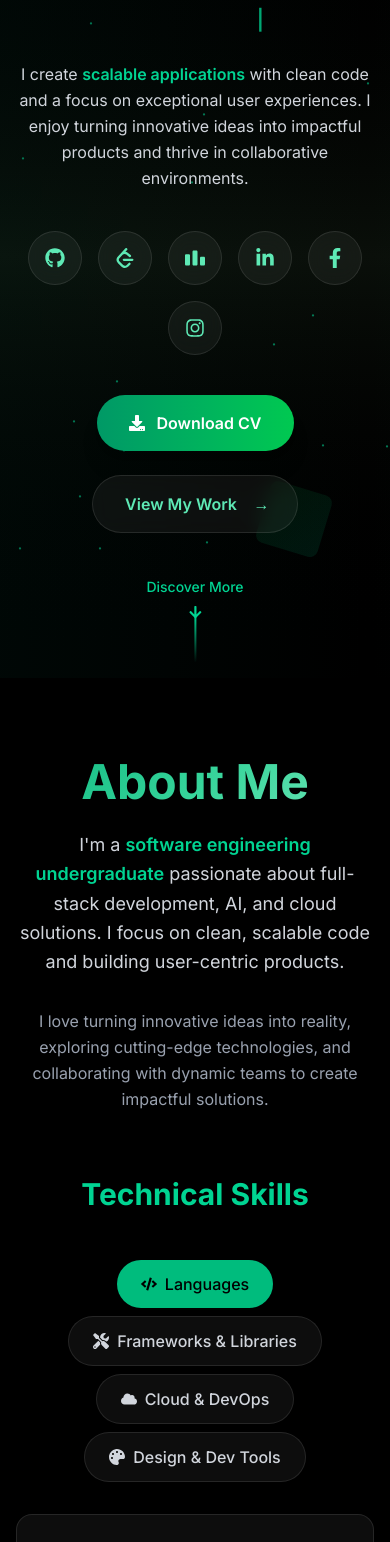
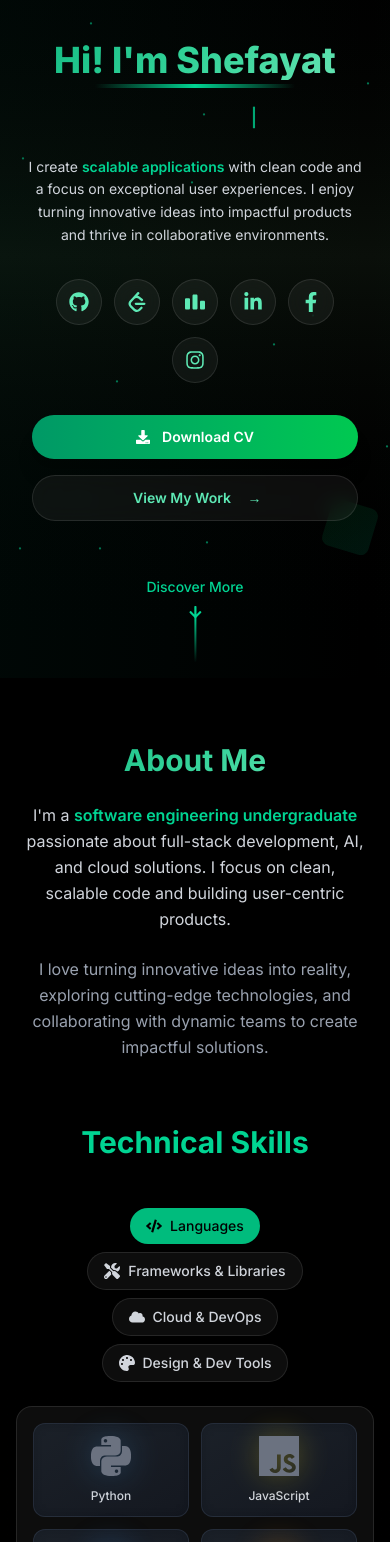
Before and after one commit to Shefwef/Portfolio, a React (Vite) app in the folder portfolio/: page / in a window 390 px wide. Shown: the part 166-1708 px from the top of the page. Built offline with nearby package versions, Linux system fonts and the light colour scheme.

Commit message:
changed the home ui and made the rest of the section responsive

```diff
--- a/portfolio/src/components/sections/About.jsx
+++ b/portfolio/src/components/sections/About.jsx
@@ -218,25 +218,25 @@ export const About = () => {
   return (
     <section
       id="about"
-      className="min-h-screen py-20 bg-gradient-to-b from-black via-gray-900/20 to-black relative overflow-hidden"
+      className="min-h-screen py-16 sm:py-20 bg-gradient-to-b from-black via-gray-900/20 to-black relative overflow-hidden"
     >
       {/* Background decoration */}
       <div className="absolute inset-0 bg-[radial-gradient(ellipse_at_center,_var(--tw-gradient-stops))] from-emerald-900/5 via-transparent to-transparent"></div>
 
       <RevealOnScroll>
-        <div className="max-w-7xl mx-auto px-4 w-full relative z-10">
+        <div className="max-w-7xl mx-auto px-4 sm:px-6 lg:px-8 w-full relative z-10">
           <motion.div
             className="text-center mb-16"
             initial={{ opacity: 0, y: 30 }}
             whileInView={{ opacity: 1, y: 0 }}
             transition={{ duration: 0.6 }}
           >
-            <h2 className="text-5xl md:text-6xl font-bold mb-6 text-gradient">
+            <h2 className="text-3xl sm:text-4xl md:text-5xl lg:text-6xl font-bold mb-6 text-gradient">
               About Me
             </h2>
             <div className="max-w-4xl mx-auto">
               <motion.p
-                className="text-lg md:text-xl text-gray-300 mb-8 leading-relaxed"
+                className="text-base sm:text-lg md:text-xl text-gray-300 mb-6 sm:mb-8 leading-relaxed px-2"
                 initial={{ opacity: 0, y: 20 }}
                 whileInView={{ opacity: 1, y: 0 }}
                 transition={{ duration: 0.6, delay: 0.2 }}
@@ -277,14 +277,14 @@ export const About = () => {
             </motion.h3>
 
             {/* Skill Category Tabs */}
-            <div className="flex flex-wrap justify-center mb-8 gap-2">
+            <div className="flex flex-wrap justify-center mb-6 sm:mb-8 gap-2 px-2">
               {skills.map((skill, index) => {
                 const IconComponent = skill.icon;
                 return (
                   <motion.button
                     key={skill.title}
                     onClick={() => setActiveSkill(index)}
-                    className={`flex items-center gap-2 px-6 py-3 rounded-full font-medium transition-all duration-300 ${
+                    className={`flex items-center gap-2 px-4 sm:px-6 py-2 sm:py-3 rounded-full font-medium transition-all duration-300 text-sm sm:text-base ${
                       activeSkill === index
                         ? "bg-emerald-500 text-black shadow-lg"
                         : "glass-effect text-gray-300 hover:text-emerald-400 hover:bg-emerald-500/10"
@@ -310,9 +310,9 @@ export const About = () => {
                 animate={{ opacity: 1, y: 0 }}
                 exit={{ opacity: 0, y: -20 }}
                 transition={{ duration: 0.5 }}
-                className="glass-effect rounded-2xl p-8 max-w-5xl mx-auto"
+                className="glass-effect rounded-2xl p-4 sm:p-6 lg:p-8 max-w-5xl mx-auto"
               >
-                <div className="grid grid-cols-2 md:grid-cols-3 lg:grid-cols-4 gap-6">
+                <div className="grid grid-cols-2 sm:grid-cols-3 md:grid-cols-4 lg:grid-cols-4 gap-3 sm:gap-4 lg:gap-6">
                   {skills[activeSkill].items.map((item, index) => {
                     const IconComponent = item.icon;
                     return (
@@ -335,7 +335,7 @@ export const About = () => {
                         onMouseEnter={() => setHoveredItem(item.name)}
                         onMouseLeave={() => setHoveredItem(null)}
                       >
-                        <div className="relative p-6 rounded-xl bg-gradient-to-br from-gray-800/50 to-gray-900/50 border border-gray-700/50 hover:border-emerald-500/50 transition-all duration-300 backdrop-blur-sm">
+                        <div className="relative p-3 sm:p-4 lg:p-6 rounded-xl bg-gradient-to-br from-gray-800/50 to-gray-900/50 border border-gray-700/50 hover:border-emerald-500/50 transition-all duration-300 backdrop-blur-sm">
                           {/* Glow effect */}
                           <div
                             className="absolute inset-0 rounded-xl bg-gradient-to-br opacity-0 group-hover:opacity-20 transition-opacity duration-300"
@@ -356,8 +356,8 @@ export const About = () => {
                                 style={{ backgroundColor: item.color }}
                               ></div>
                               <IconComponent
-                                size={48}
-                                className="relative z-10 transition-all duration-300"
+                                size={40}
+                                className="relative z-10 transition-all duration-300 text-2xl sm:text-3xl"
                                 style={{
                                   color:
                                     hoveredItem === item.name
@@ -369,7 +369,7 @@ export const About = () => {
 
                             {/* Name */}
                             <motion.span
-                              className="text-sm font-medium text-gray-300 group-hover:text-white transition-colors duration-300 text-center"
+                              className="text-xs sm:text-sm font-medium text-gray-300 group-hover:text-white transition-colors duration-300 text-center"
                               whileHover={{ scale: 1.05 }}
                             >
                               {item.name}
@@ -424,7 +424,7 @@ export const About = () => {
                   whileHover={{ y: -5, scale: 1.02 }}
                 >
                   {/* Certificate Image */}
-                  <div className="relative h-48 overflow-hidden">
+                  <div className="relative h-40 sm:h-48 overflow-hidden">
                     <motion.img
                       src={cert.image}
                       alt={cert.title}
@@ -439,11 +439,11 @@ export const About = () => {
                   </div>
 
                   {/* Certificate Content */}
-                  <div className="p-6">
-                    <h4 className="text-xl font-bold text-white mb-2 group-hover:text-emerald-400 transition-colors">
+                  <div className="p-4 sm:p-6">
+                    <h4 className="text-lg sm:text-xl font-bold text-white mb-2 group-hover:text-emerald-400 transition-colors">
                       {cert.title}
                     </h4>
-                    <p className="text-gray-400 mb-4">{cert.issuer}</p>
+                    <p className="text-sm sm:text-base text-gray-400 mb-4">{cert.issuer}</p>
 
                     {/* Skills Tags */}
                     <div className="flex flex-wrap gap-2">
@@ -491,7 +491,7 @@ export const About = () => {
                       className={`absolute inset-0 bg-gradient-to-br ${achievement.color} opacity-5 group-hover:opacity-10 transition-opacity duration-300`}
                     ></div>
 
-                    <div className="relative p-6">
+                    <div className="relative p-4 sm:p-6">
                       <div className="flex items-start gap-4">
                         <motion.div
                           className={`p-3 rounded-full bg-gradient-to-r ${achievement.color} flex-shrink-0`}
@@ -503,14 +503,14 @@ export const About = () => {
 
                         <div className="flex-1">
                           <div className="flex items-center justify-between mb-2">
-                            <h4 className="text-xl font-bold text-white group-hover:text-emerald-400 transition-colors">
+                            <h4 className="text-lg sm:text-xl font-bold text-white group-hover:text-emerald-400 transition-colors">
                               {achievement.title}
                             </h4>
                             <span className="text-emerald-400 font-semibold text-sm">
                               {achievement.year}
                             </span>
                           </div>
-                          <p className="text-gray-300 leading-relaxed">
+                          <p className="text-sm sm:text-base text-gray-300 leading-relaxed">
                             {achievement.description}
                           </p>
                         </div>
@@ -523,7 +523,7 @@ export const About = () => {
           </div>
 
           {/* Education & Work */}
-          <div className="grid grid-cols-1 lg:grid-cols-2 gap-8">
+          <div className="grid grid-cols-1 lg:grid-cols-2 gap-6 sm:gap-8">
             {[
               {
                 title: "Education",
@@ -564,7 +564,7 @@ export const About = () => {
                     className={`absolute inset-0 bg-gradient-to-br ${card.color} opacity-5 group-hover:opacity-10 transition-opacity duration-300`}
                   ></div>
 
-                  <div className="relative p-8">
+                  <div className="relative p-4 sm:p-6 lg:p-8">
                     <div className="flex items-center gap-4 mb-6">
                       <motion.div
                         className={`p-3 rounded-full bg-gradient-to-r ${card.color}`}
@@ -574,7 +574,7 @@ export const About = () => {
                         <IconComponent className="text-black" size={24} />
                       </motion.div>
                       <div>
-                        <h3 className="text-2xl font-bold text-emerald-400 mb-1">
+                        <h3 className="text-xl sm:text-2xl font-bold text-emerald-400 mb-1">
                           {card.title}
                         </h3>
                         <div className="h-1 w-16 bg-gradient-to-r from-emerald-400 to-transparent rounded-full"></div>
@@ -582,7 +582,7 @@ export const About = () => {
                     </div>
 
                     <div className="mb-4">
-                      <h4 className="font-bold text-white text-lg mb-2">
+                      <h4 className="font-bold text-white text-base sm:text-lg mb-2">
                         {card.heading}
                       </h4>
                       <div className="flex items-center justify-between text-gray-400 text-sm mb-1">
@@ -597,7 +597,7 @@ export const About = () => {
                       {card.list.map((item, idx) => (
                         <motion.li
                           key={idx}
-                          className="flex items-start gap-3 text-gray-200"
+                          className="flex items-start gap-3 text-sm sm:text-base text-gray-200"
                           initial={{ opacity: 0, x: -10 }}
                           whileInView={{ opacity: 1, x: 0 }}
                           transition={{
--- a/portfolio/src/components/sections/Contact.jsx
+++ b/portfolio/src/components/sections/Contact.jsx
@@ -43,20 +43,20 @@ export const Contact = () => {
   };
 
   return (
-    <section id="contact" className="py-20 bg-transparent">
+    <section id="contact" className="py-16 sm:py-20 bg-transparent">
       <RevealOnScroll>
-        <div className="max-w-4xl mx-auto px-6">
-          <h2 className="text-4xl font-extrabold mb-10 bg-green-400 bg-clip-text text-transparent text-center">
+        <div className="max-w-4xl mx-auto px-4 sm:px-6 lg:px-8">
+          <h2 className="text-3xl sm:text-4xl md:text-5xl font-extrabold mb-8 sm:mb-10 bg-green-400 bg-clip-text text-transparent text-center">
             Get In Touch
           </h2>
-          <p className="text-gray-300 mb-12 text-center leading-relaxed max-w-2xl mx-auto">
+          <p className="text-gray-300 mb-8 sm:mb-12 text-center leading-relaxed max-w-2xl mx-auto text-sm sm:text-base px-2">
             Have a question, idea, or opportunity? Let’s talk! Fill out the form
             below, and I’ll get back to you as soon as possible.
           </p>
 
           <form
             onSubmit={handleSubmit}
-            className="bg-[#0d0d0d] border border-[#1a1a1a] rounded-2xl shadow-lg p-8 space-y-6"
+            className="bg-[#0d0d0d] border border-[#1a1a1a] rounded-2xl shadow-lg p-4 sm:p-6 lg:p-8 space-y-4 sm:space-y-6"
           >
             <input
               type="text"
@@ -65,7 +65,7 @@ export const Contact = () => {
               value={formData.name}
               onChange={handleChange}
               required
-              className="w-full px-4 py-3 bg-transparent border border-emerald-800/40 rounded-lg text-gray-200 placeholder-gray-500 focus:border-green-400 focus:outline-none transition-colors"
+              className="w-full px-3 sm:px-4 py-2 sm:py-3 bg-transparent border border-emerald-800/40 rounded-lg text-gray-200 placeholder-gray-500 focus:border-green-400 focus:outline-none transition-colors text-sm sm:text-base"
             />
             <input
               type="email"
@@ -74,7 +74,7 @@ export const Contact = () => {
               value={formData.email}
               onChange={handleChange}
               required
-              className="w-full px-4 py-3 bg-transparent border border-emerald-800/40 rounded-lg text-gray-200 placeholder-gray-500 focus:border-green-400 focus:outline-none transition-colors"
+              className="w-full px-3 sm:px-4 py-2 sm:py-3 bg-transparent border border-emerald-800/40 rounded-lg text-gray-200 placeholder-gray-500 focus:border-green-400 focus:outline-none transition-colors text-sm sm:text-base"
             />
             <textarea
               name="message"
@@ -83,12 +83,12 @@ export const Contact = () => {
               value={formData.message}
               onChange={handleChange}
               required
-              className="w-full px-4 py-3 bg-transparent border border-emerald-800/40 rounded-lg text-gray-200 placeholder-gray-500 focus:border-green-400 focus:outline-none transition-colors resize-none"
+              className="w-full px-3 sm:px-4 py-2 sm:py-3 bg-transparent border border-emerald-800/40 rounded-lg text-gray-200 placeholder-gray-500 focus:border-green-400 focus:outline-none transition-colors resize-none text-sm sm:text-base"
             ></textarea>
             <button
               type="submit"
               disabled={isSending}
-              className="w-full bg-green-400 text-black font-semibold py-3 px-6 rounded-lg shadow-md hover:bg-green-300 hover:scale-[1.02] transition-all duration-200 disabled:opacity-50 disabled:cursor-not-allowed"
+              className="w-full bg-green-400 text-black font-semibold py-2 sm:py-3 px-4 sm:px-6 rounded-lg shadow-md hover:bg-green-300 hover:scale-[1.02] transition-all duration-200 disabled:opacity-50 disabled:cursor-not-allowed text-sm sm:text-base"
             >
               {isSending ? "Sending..." : "Send Message"}
             </button>
--- a/portfolio/src/components/sections/Home.jsx
+++ b/portfolio/src/components/sections/Home.jsx
@@ -48,7 +48,7 @@ export const Home = () => {
   return (
     <section
       id="home"
-      className="min-h-screen flex items-center justify-center relative overflow-hidden bg-gradient-to-b from-black via-[#0a0f0a] to-black"
+      className="min-h-screen flex items-center justify-center relative overflow-hidden bg-gradient-to-b from-black via-[#0a0f0a] to-black pt-32"
     >
       {/* Animated background particles */}
       <div className="absolute inset-0">
@@ -74,9 +74,9 @@ export const Home = () => {
       {/* Subtle animated gradient layer */}
       <div className="absolute inset-0 bg-gradient-to-r from-emerald-900/10 via-transparent to-green-900/10 animate-gradient"></div>
 
-      {/* Floating geometric shapes */}
+      {/* Floating geometric shapes - responsive positioning */}
       <motion.div
-        className="absolute top-20 left-10 w-20 h-20 border border-emerald-500/20 rounded-full"
+        className="absolute top-20 left-4 sm:left-10 w-16 sm:w-20 h-16 sm:h-20 border border-emerald-500/20 rounded-full"
         animate={{
           rotate: 360,
           scale: [1, 1.2, 1],
@@ -87,7 +87,7 @@ export const Home = () => {
         }}
       />
       <motion.div
-        className="absolute bottom-32 right-16 w-16 h-16 bg-gradient-to-br from-emerald-400/10 to-green-600/10 rounded-lg"
+        className="absolute bottom-32 right-4 sm:right-16 w-12 sm:w-16 h-12 sm:h-16 bg-gradient-to-br from-emerald-400/10 to-green-600/10 rounded-lg"
         animate={{
           rotate: -360,
           y: [-10, 10, -10],
@@ -100,14 +100,14 @@ export const Home = () => {
 
       <RevealOnScroll>
         <motion.div
-          className="text-center z-10 px-4 max-w-2xl mx-auto pb-12"
+          className="text-center z-10 px-4 sm:px-6 lg:px-8 max-w-4xl mx-auto pb-12"
           initial={{ opacity: 0, scale: 0.98 }}
           animate={{ opacity: 1, scale: 1 }}
           transition={{ duration: 0.6, type: "spring" }}
         >
           <motion.div className="relative mb-6">
             <motion.h1
-              className="text-5xl md:text-7xl font-extrabold mb-4 text-gradient relative z-10"
+              className="text-4xl sm:text-5xl md:text-6xl lg:text-7xl font-extrabold mb-4 text-gradient relative z-10"
               initial={{ opacity: 0, y: 40 }}
               animate={{ opacity: 1, y: 0 }}
               transition={{ type: "spring", stiffness: 60 }}
@@ -135,7 +135,7 @@ export const Home = () => {
           </motion.div>
 
           {/* Rotating phrases with typing effect */}
-          <div className="h-[34px] md:h-[40px] font-semibold text-emerald-400 text-xl md:text-2xl mb-6 flex items-center justify-center">
+          <div className="h-[28px] sm:h-[32px] md:h-[36px] lg:h-[40px] font-semibold text-emerald-400 text-lg sm:text-xl md:text-2xl mb-6 flex items-center justify-center">
             <AnimatePresence mode="wait">
               <motion.span
                 key={phraseIdx}
@@ -159,7 +159,7 @@ export const Home = () => {
 
           {/* Intro text */}
           <motion.p
-            className="text-gray-300 text-base md:text-lg mb-10 max-w-2xl mx-auto leading-relaxed"
+            className="text-gray-300 text-sm sm:text-base md:text-lg mb-8 sm:mb-10 max-w-2xl mx-auto leading-relaxed px-2"
             initial={{ opacity: 0, y: 20 }}
             animate={{ opacity: 1, y: 0 }}
             transition={{ delay: 0.5, duration: 0.8 }}
@@ -177,7 +177,7 @@ export const Home = () => {
 
           {/* Social Icons */}
           <motion.div
-            className="flex justify-center gap-4 mb-10 flex-wrap"
+            className="flex justify-center gap-3 sm:gap-4 mb-8 sm:mb-10 flex-wrap px-4"
             initial={{ opacity: 0, y: 20 }}
             animate={{ opacity: 1, y: 0 }}
             transition={{ delay: 1, duration: 0.8 }}
@@ -222,7 +222,7 @@ export const Home = () => {
 
           {/* Action buttons */}
           <motion.div
-            className="flex flex-wrap justify-center gap-6 mb-12"
+            className="flex flex-col sm:flex-row justify-center gap-4 sm:gap-6 mb-8 sm:mb-12 px-4"
             initial={{ opacity: 0, y: 30 }}
             animate={{ opacity: 1, y: 0 }}
             transition={{ delay: 0.8, duration: 0.8 }}
@@ -230,7 +230,7 @@ export const Home = () => {
             <motion.a
               href="/Shefayats_CV.pdf"
               download
-              className="group relative inline-flex items-center gap-3 bg-gradient-to-r from-emerald-600 to-green-500 text-white py-4 px-8 rounded-full font-semibold shadow-xl overflow-hidden"
+              className="group relative inline-flex items-center justify-center gap-3 bg-gradient-to-r from-emerald-600 to-green-500 text-white py-3 sm:py-4 px-6 sm:px-8 rounded-full font-semibold shadow-xl overflow-hidden text-sm sm:text-base w-full sm:w-auto"
               whileHover={{
                 scale: 1.05,
                 boxShadow: "0 0 30px rgba(16, 185, 129, 0.4)",
@@ -249,7 +249,7 @@ export const Home = () => {
 
             <motion.a
               href="#projects"
-              className="group relative inline-flex items-center gap-3 border-2 border-emerald-400 text-emerald-300 py-4 px-8 rounded-full font-semibold glass-effect overflow-hidden"
+              className="group relative inline-flex items-center justify-center gap-3 border-2 border-emerald-400 text-emerald-300 py-3 sm:py-4 px-6 sm:px-8 rounded-full font-semibold glass-effect overflow-hidden text-sm sm:text-base w-full sm:w-auto"
               whileHover={{
                 scale: 1.05,
                 borderColor: "#10b981",
@@ -308,7 +308,7 @@ const SocialIcon = ({ href, label, Icon, color = "#10b981" }) => (
     href={href}
     target="_blank"
     rel="noopener noreferrer"
-    className="group relative p-4 rounded-full glass-effect text-emerald-300 overflow-hidden"
+    className="group relative p-3 sm:p-4 rounded-full glass-effect text-emerald-300 overflow-hidden"
     aria-label={label}
     whileHover={{
       scale: 1.2,
--- a/portfolio/src/components/sections/Projects.jsx
+++ b/portfolio/src/components/sections/Projects.jsx
@@ -102,13 +102,13 @@ export const Projects = () => {
   return (
     <section
       id="projects"
-      className="min-h-screen py-20 bg-gradient-to-b from-black via-gray-900/20 to-black relative overflow-hidden"
+      className="min-h-screen py-16 sm:py-20 bg-gradient-to-b from-black via-gray-900/20 to-black relative overflow-hidden"
     >
       {/* Background decoration */}
       <div className="absolute inset-0 bg-[radial-gradient(ellipse_at_center,_var(--tw-gradient-stops))] from-emerald-900/10 via-transparent to-transparent"></div>
 
       <RevealOnScroll>
-        <div className="max-w-7xl mx-auto px-4 relative z-10">
+        <div className="max-w-7xl mx-auto px-4 sm:px-6 lg:px-8 relative z-10">
           {/* Header */}
           <motion.div
             className="text-center mb-16"
@@ -116,10 +116,10 @@ export const Projects = () => {
             whileInView={{ opacity: 1, y: 0 }}
             transition={{ duration: 0.6 }}
           >
-            <h2 className="text-5xl md:text-6xl font-bold mb-6 text-gradient">
+            <h2 className="text-3xl sm:text-4xl md:text-5xl lg:text-6xl font-bold mb-6 text-gradient">
               Featured Projects
             </h2>
-            <p className="text-gray-400 text-lg max-w-2xl mx-auto">
+            <p className="text-gray-400 text-base sm:text-lg max-w-2xl mx-auto px-2">
               A collection of projects showcasing my expertise in modern web technologies,
               AI/ML, and blockchain development.
             </p>
@@ -132,12 +132,12 @@ export const Projects = () => {
             whileInView={{ opacity: 1, y: 0 }}
             transition={{ duration: 0.6, delay: 0.2 }}
           >
-            <div className="flex flex-wrap gap-2 p-2 rounded-full glass-effect">
+            <div className="flex flex-wrap justify-center gap-2 p-2 rounded-full glass-effect">
               {categories.map((category) => (
                 <motion.button
                   key={category}
                   onClick={() => setFilter(category)}
-                  className={`px-6 py-2 rounded-full font-medium transition-all duration-300 ${
+                  className={`px-4 sm:px-6 py-2 rounded-full font-medium transition-all duration-300 text-sm sm:text-base ${
                     filter === category
                       ? 'bg-emerald-500 text-black shadow-lg'
                       : 'text-gray-300 hover:text-emerald-400 hover:bg-emerald-500/10'
@@ -153,7 +153,7 @@ export const Projects = () => {
 
           {/* Projects grid */}
           <motion.div
-            className="grid grid-cols-1 md:grid-cols-2 gap-8"
+            className="grid grid-cols-1 lg:grid-cols-2 gap-6 sm:gap-8"
             layout
           >
             <AnimatePresence>
@@ -201,7 +201,7 @@ const ProjectCard = ({ project, index, onSelect }) => {
     >
       <div className="relative overflow-hidden rounded-2xl glass-effect hover:shadow-2xl hover:shadow-emerald-500/20 transition-all duration-500 h-full">
         {/* Project Image */}
-        <div className="relative h-48 overflow-hidden">
+        <div className="relative h-40 sm:h-48 overflow-hidden">
           <motion.img
             src={project.image}
             alt={project.name}
@@ -237,9 +237,9 @@ const ProjectCard = ({ project, index, onSelect }) => {
         </div>
 
         {/* Project Content */}
-        <div className="p-6">
+        <div className="p-4 sm:p-6">
           <div className="flex items-center justify-between mb-3">
-            <h3 className="text-xl font-bold text-emerald-400 group-hover:text-emerald-300 transition-colors">
+            <h3 className="text-lg sm:text-xl font-bold text-emerald-400 group-hover:text-emerald-300 transition-colors">
               {project.name}
             </h3>
             <div className="flex gap-2">
@@ -343,7 +343,7 @@ const ProjectCard = ({ project, index, onSelect }) => {
                 {/* Floating badge */}
                 <div className="absolute top-3 left-3">
                   <span className="px-3 py-1 text-xs font-bold bg-emerald-500 text-black rounded-full shadow-lg">
-                    Live Preview
+                    Preview
                   </span>
                 </div>
 
```
